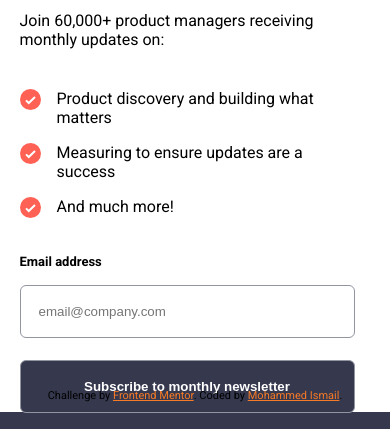
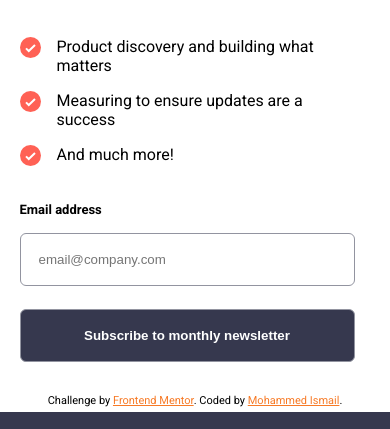
Before and after one commit to Mohammed-App-creater/newsletter-sign-up-with-success-message-main, a plain HTML site: page index.html in a window 390 px wide. Shown: the part 432-861 px from the top of the page. Drawn offline with Linux system fonts and the light colour scheme.

Commit message:
some touch

```diff
--- a/styel.css
+++ b/styel.css
@@ -128,9 +128,12 @@ button {
 }
 
 @media screen and (max-width: 600px){
+    body{
+        display: block;
+    }
     .Container{
         width: 100%;
-        height: 100%;
+        height: 100vh;
         flex-direction: column-reverse;
         align-items: center;
         justify-content: start;
@@ -138,12 +141,13 @@ button {
         padding: 0;
         padding-top: 0;
         padding-bottom: 0;
+        gap: 0.4rem;
     }
 
     .textPart{
         width: 90%;
         padding-left: 0;
-        margin-top: 1.6rem;
+        padding-bottom: 0;
     }
 
     .Container h1{
@@ -177,5 +181,9 @@ button {
 
     .attribution{
         color: black;
+        left: 50%;
+        bottom: 5px;
+        transform: translateX(-50%);
+        width: 100%;
     }
 }
```
